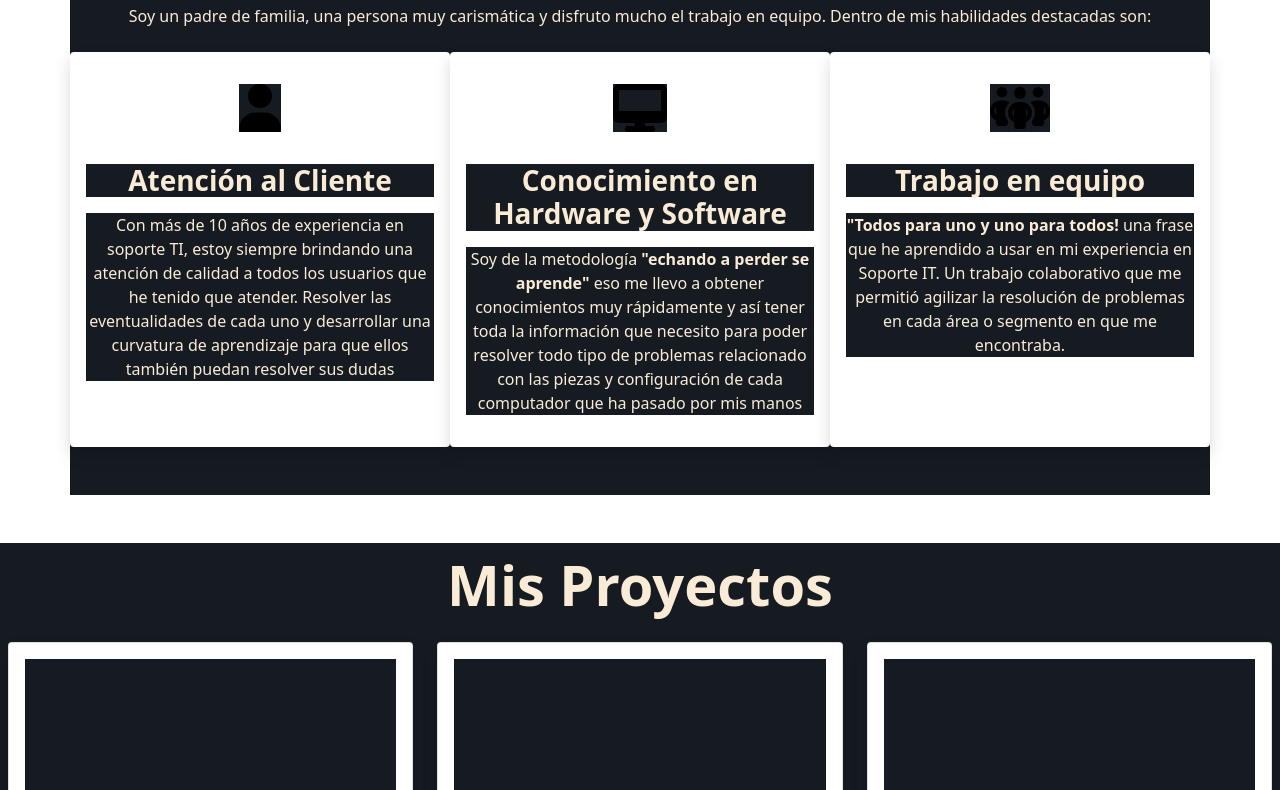
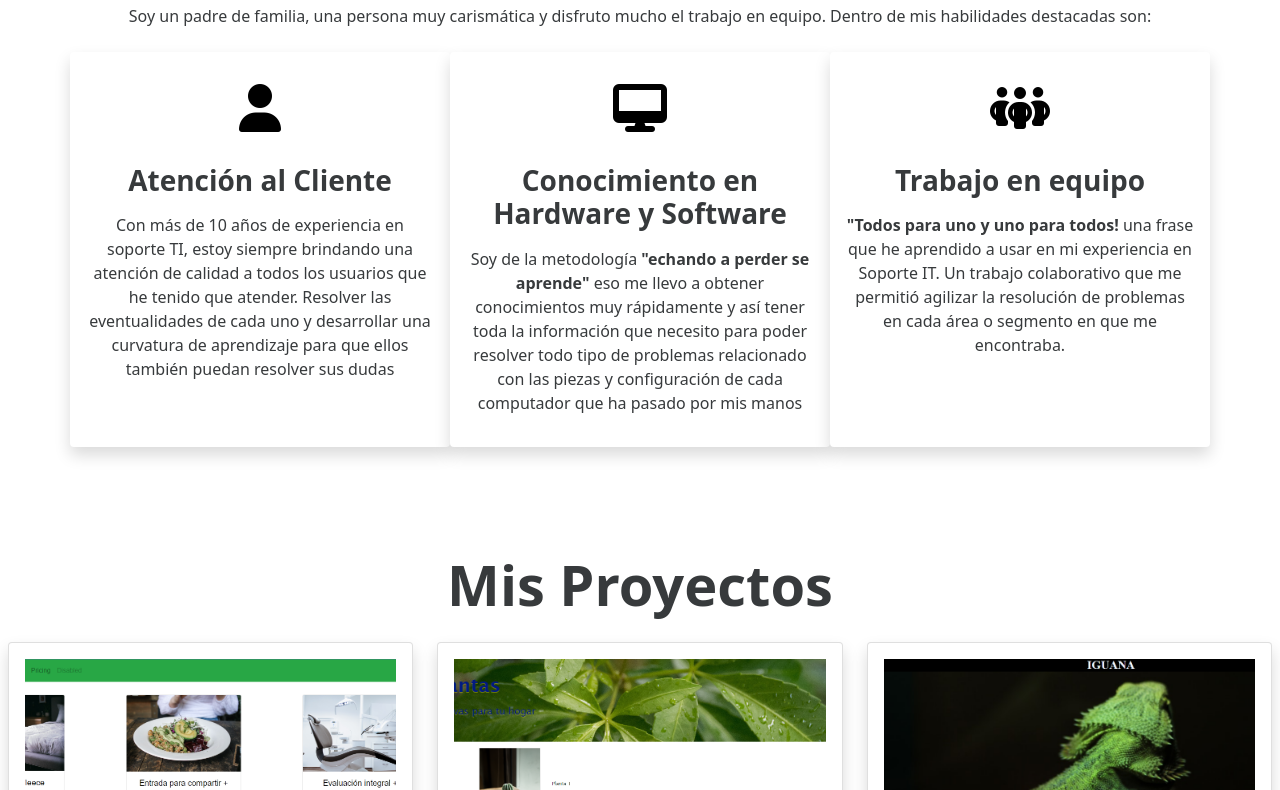
Before and after one commit to nickop22/portFolio-1.3, a plain HTML site: page index.html in a window 1280 px wide. Shown: the part 747-1537 px from the top of the page. Drawn offline with nearby package versions, Linux system fonts and the light colour scheme.

Commit message:
revision antes de empezar a modificar

```diff
--- a/assets/style/style.css
+++ b/assets/style/style.css
@@ -1,8 +1,5 @@
-*{
-    background-color: #161b22;
-}
 h1, h2, h3, h4, h5, p{
-    color: antiquewhite;
+    color:#373a3c;
 }
 /* Hero Section */
 
```
Also changed, not shown: index.html (+0 -1 lines), assets/img/bg_principal.jpg (added), assets/img/cuppon.png (added), assets/img/decoPlanta.png (added), assets/img/iguana.png (added).
